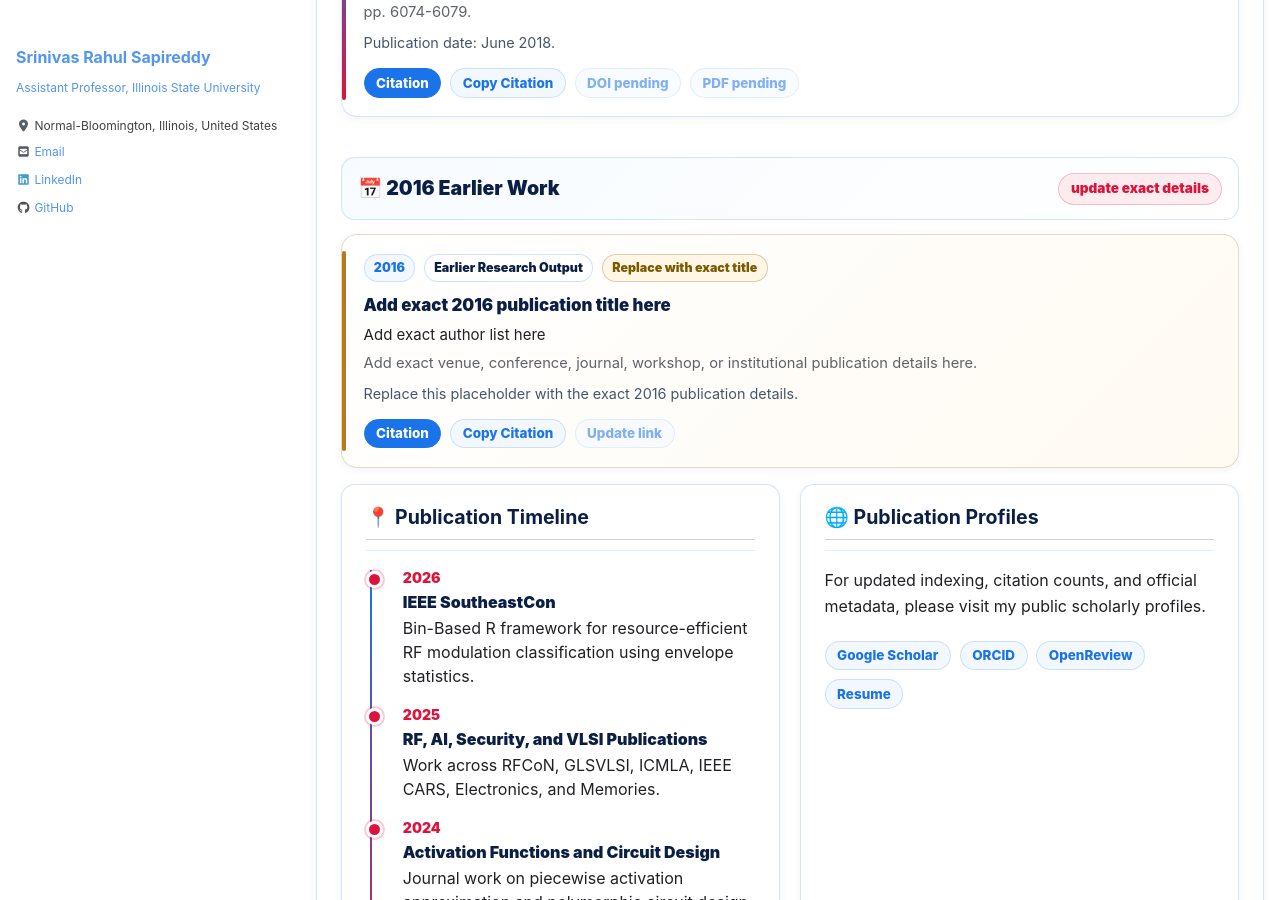
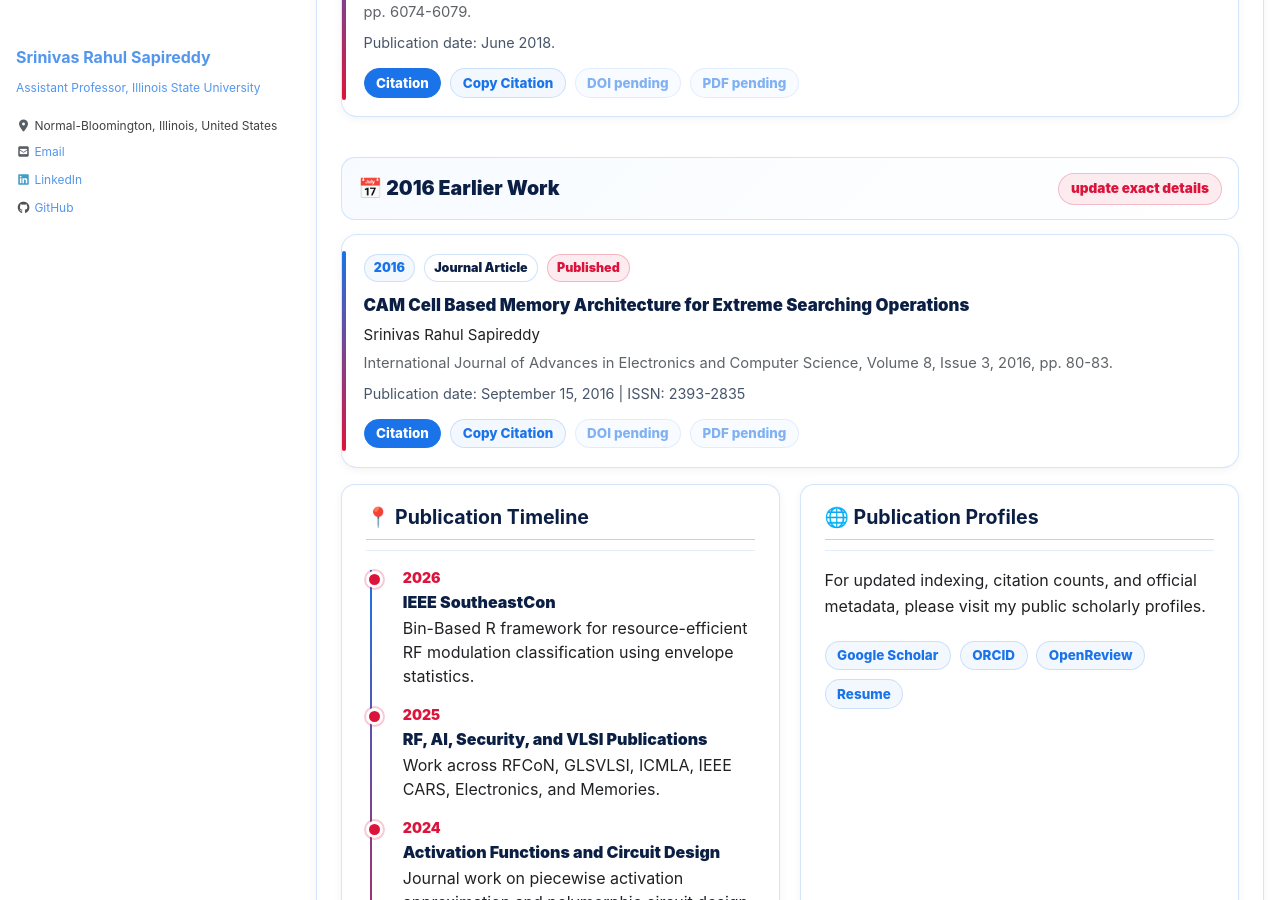
Before and after one commit to srsapireddy/srsapireddy.github.io, a Jekyll site: the page built from _pages/publications.md, in a window 1280 px wide and 900 px high, scrolled down 4008 px. Built offline with Jekyll 4.4.1, drawn with Linux system fonts in a browser that asks for light colours; cached includes are drawn as plain includes; nearby versions of some CDN libraries.

Commit message:
Update publications.md

```diff
--- a/_pages/publications.md
+++ b/_pages/publications.md
@@ -1154,38 +1154,38 @@ author_profile: true
             <div class="year-pill">update exact details</div>
           </div>
 
-      <div class="publication-card placeholder" data-type="earlier">
+      <div class="publication-card" data-type="journal earlier">
         <div class="pub-top">
           <span class="pub-year">2016</span>
-          <span class="pub-type">Earlier Research Output</span>
-          <span class="pub-status">Replace with exact title</span>
+          <span class="pub-type">Journal Article</span>
+          <span class="pub-award">Published</span>
         </div>
 
         <div class="pub-title">
-          Add exact 2016 publication title here
+          CAM Cell Based Memory Architecture for Extreme Searching Operations
         </div>
 
         <div class="pub-authors">
-          Add exact author list here
+          Srinivas Rahul Sapireddy
         </div>
 
         <div class="pub-venue">
-          Add exact venue, conference, journal, workshop, or institutional publication details here.
+          International Journal of Advances in Electronics and Computer Science, Volume 8, Issue 3, 2016, pp. 80-83.
         </div>
 
         <div class="pub-note">
-          Replace this placeholder with the exact 2016 publication details.
+          Publication date: September 15, 2016 | ISSN: 2393-2835
         </div>
 
         <div class="pub-links">
-          <button class="pub-button primary" onclick="toggleCitation('cite-2016-placeholder')">Citation</button>
-          <button class="pub-button" onclick="copyCitation('cite-2016-placeholder')">Copy Citation</button>
-          <a class="pub-link disabled" href="#" onclick="return false;">Update link</a>
+          <button class="pub-button primary" onclick="toggleCitation('cite-2016-cam-memory')">Citation</button>
+          <button class="pub-button" onclick="copyCitation('cite-2016-cam-memory')">Copy Citation</button>
+          <a class="pub-link disabled" href="#" onclick="return false;">DOI pending</a>
+          <a class="pub-link disabled" href="#" onclick="return false;">PDF pending</a>
         </div>
 
-        <div id="cite-2016-placeholder" class="citation-box">Add exact 2016 citation here.</div>
+        <div id="cite-2016-cam-memory" class="citation-box">S. R. Sapireddy, "CAM Cell Based Memory Architecture for Extreme Searching Operations," International Journal of Advances in Electronics and Computer Science, vol. 8, no. 3, pp. 80-83, Sep. 15, 2016. ISSN: 2393-2835.</div>
       </div>
-    </div>
 
   </div>
 
```
